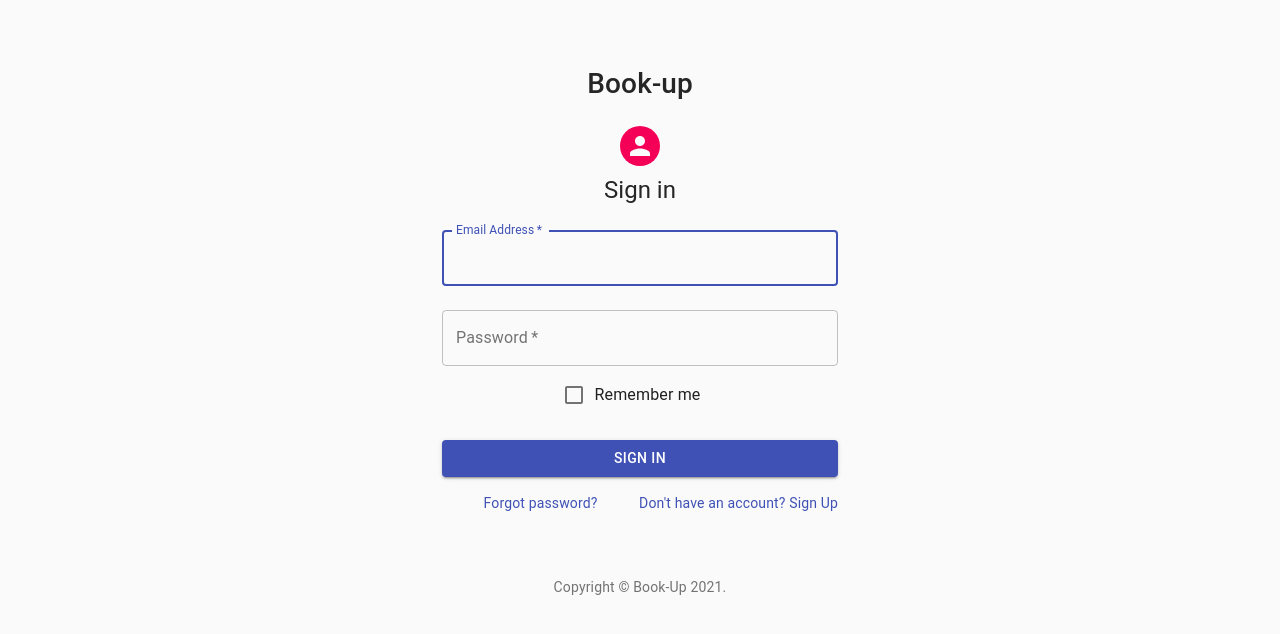
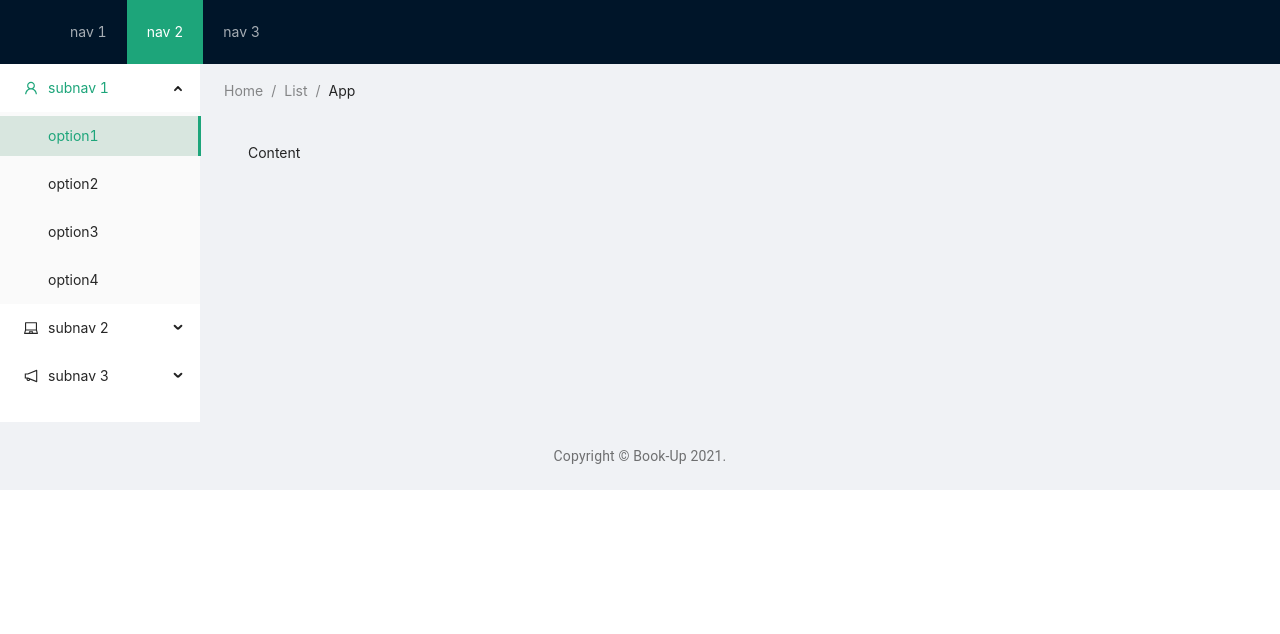
Before and after one commit to HuyPham2101/BookUp, a React (Create React App) app: page / in a window 1280 px wide. Shown: the top 634 px of the page. Built offline with nearby package versions, Linux system fonts and the light colour scheme; no server answers.

Commit message:
feat(router): added router

```diff
--- a/package.json
+++ b/package.json
@@ -12,11 +12,13 @@
     "@types/node": "^12.0.0",
     "@types/react": "^16.9.53",
     "@types/react-dom": "^16.9.8",
+    "@types/react-router-dom": "^5.1.7",
     "ant-design-pro": "^2.3.2",
     "antd": "^4.11.2",
     "craco-less": "^1.17.1",
     "react": "^17.0.1",
     "react-dom": "^17.0.1",
+    "react-router-dom": "^5.2.0",
     "react-scripts": "4.0.1",
     "typescript": "^4.0.3",
     "web-vitals": "^0.2.4"
--- a/src/App.tsx
+++ b/src/App.tsx
@@ -2,6 +2,8 @@ import React, { FC, useEffect } from 'react';
 import './App.less';
 import { LoginPage } from './pages/Login/LoginPage';
 import { SignUp } from './pages/Register/RegisterPage';
+import { DashboardPage } from './pages/Dashboard/DashboardPage';
+import { BrowserRouter as Router, Route } from 'react-router-dom';
 
 
 const App: FC = () => {
@@ -13,12 +15,21 @@ const App: FC = () => {
     })();
   });
 
+
+  // return (
+  //  <div className="App">
+  //    {/* <DashboardPage/> */}
+  //    {/* <CalendarPage /> */}
+  //    <LoginPage/>
+  // </div>
+  // );
+
   return (
-   <div className="App">
-     {/* <DashboardPage/> */}
-     {/* <CalendarPage /> */}
-     <LoginPage/>
-  </div>
+  <Router>
+    <Route exact path="/" component={DashboardPage} />
+    <Route exact path="/login" component={LoginPage} />
+    <Route exact path="/register" component={SignUp} />
+  </Router>
   );
 }
 
```
Also changed, not shown: 1 other file (tests, documents, lock files or other folders).
